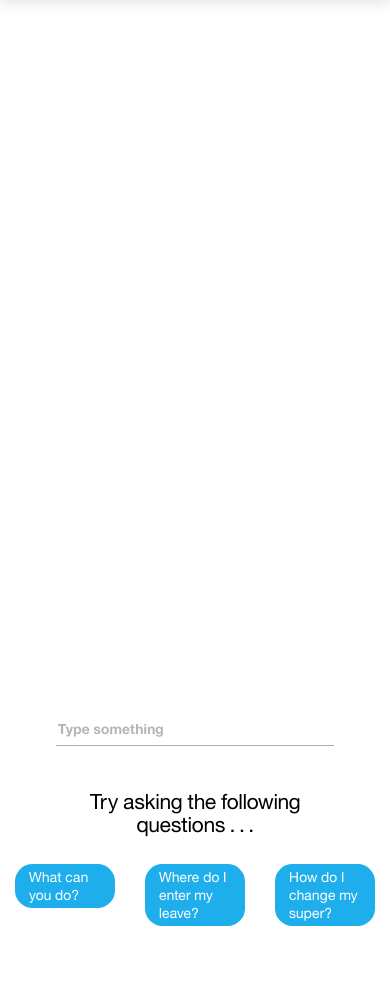
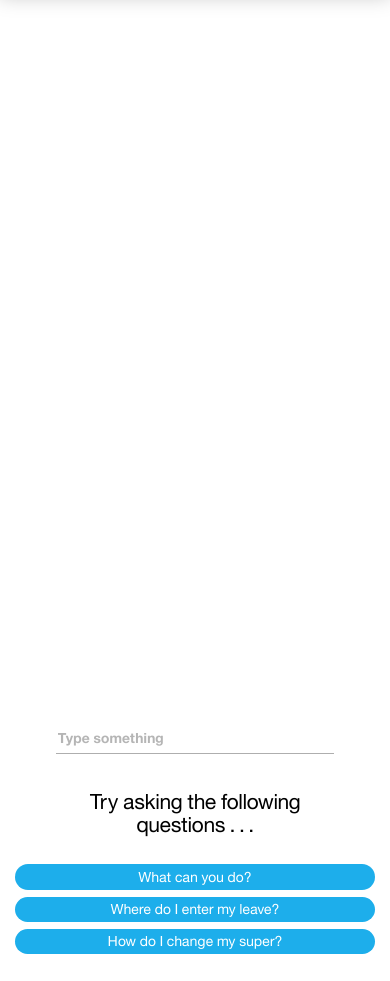
Before and after one commit to vishaltandon/conversation-simple-master, a website: page public/index.html in a window 390 px wide. Shown: the part 68-1049 px from the top of the page. Before the commit the page ends 1022 px from the top, so only its background shows below. Drawn offline with nearby package versions, Linux system fonts and the light colour scheme; no server answers.

Commit message:
footer responsive fix
footer responsive fix

```diff
--- a/public/css/app.css
+++ b/public/css/app.css
@@ -84,9 +84,14 @@ div {
   border-radius: 1.25rem;
   background-color: #1DAEEB;
   color: #FFFFFF;
-  margin-bottom: 2rem;
+  margin-bottom: 0.5rem;
   padding: 0.25rem 1rem;
   width: 100%;
+  text-align: center;
+}
+
+br {
+  line-height: 20px;
 }
 
 .row {
@@ -196,7 +201,7 @@ div {
 
 .chat-column {
   height: 100%;
-  padding: 0.9375rem 0 0.625rem 0;
+  padding: 1rem 0 0 0;
   margin: auto;
   text-align: left;
   max-width: 800px;
--- a/public/index.html
+++ b/public/index.html
@@ -107,23 +107,23 @@
       <div class="examples">
         <div class="row">
             <h1 class="help">Try asking the following questions . . .</h1>
-          <div class="col-xs-4">
+          <div class="col-sm-4">
             <div class="bubble">
               What can you do?
             </div>
           </div>
-          <div class="col-xs-4">
+          <div class="col-sm-4">
             <div class="bubble">
               Where do I enter my leave?
             </div>
           </div>
-          <div class="col-xs-4">
+          <div class="col-sm-4">
             <div class="bubble">
               How do I change my super?
             </div>
           </div>
-
         </div>
+        <br />
       </div>
 
 <!-- Remove comments if footer required
```
